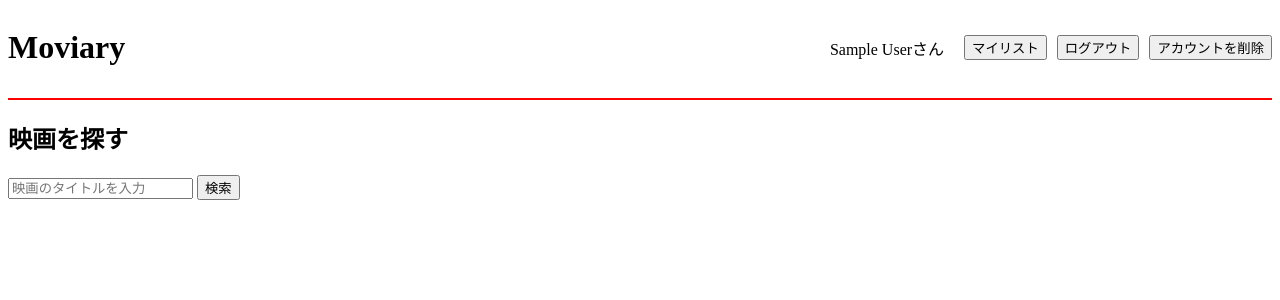
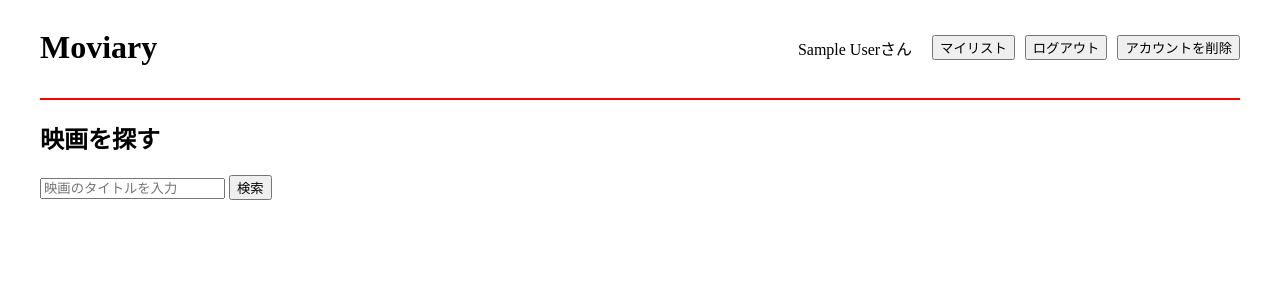
Before and after one commit to htykruffy/movie-app, a Flask app: page / in a window 1280 px wide. Shown: the top 300 px of the page. Run offline with Flask 3, Linux system fonts and the light colour scheme; the visitor is signed in with stand-in values (Sample User, id 1); some libraries are stand-ins or nearby versions.

Commit message:
変更済み

```diff
--- a/static/css/style.css
+++ b/static/css/style.css
@@ -10,6 +10,13 @@
     display: flex;
     align-items: center;
     justify-content: space-between;
+}
+
+/* 全ページ共通のコンテナスタイル */
+.container {
+    max-width: 1200px;
+    margin: 0 auto;
+    padding: 0 20px;
 }
 
 .user-info {
```
